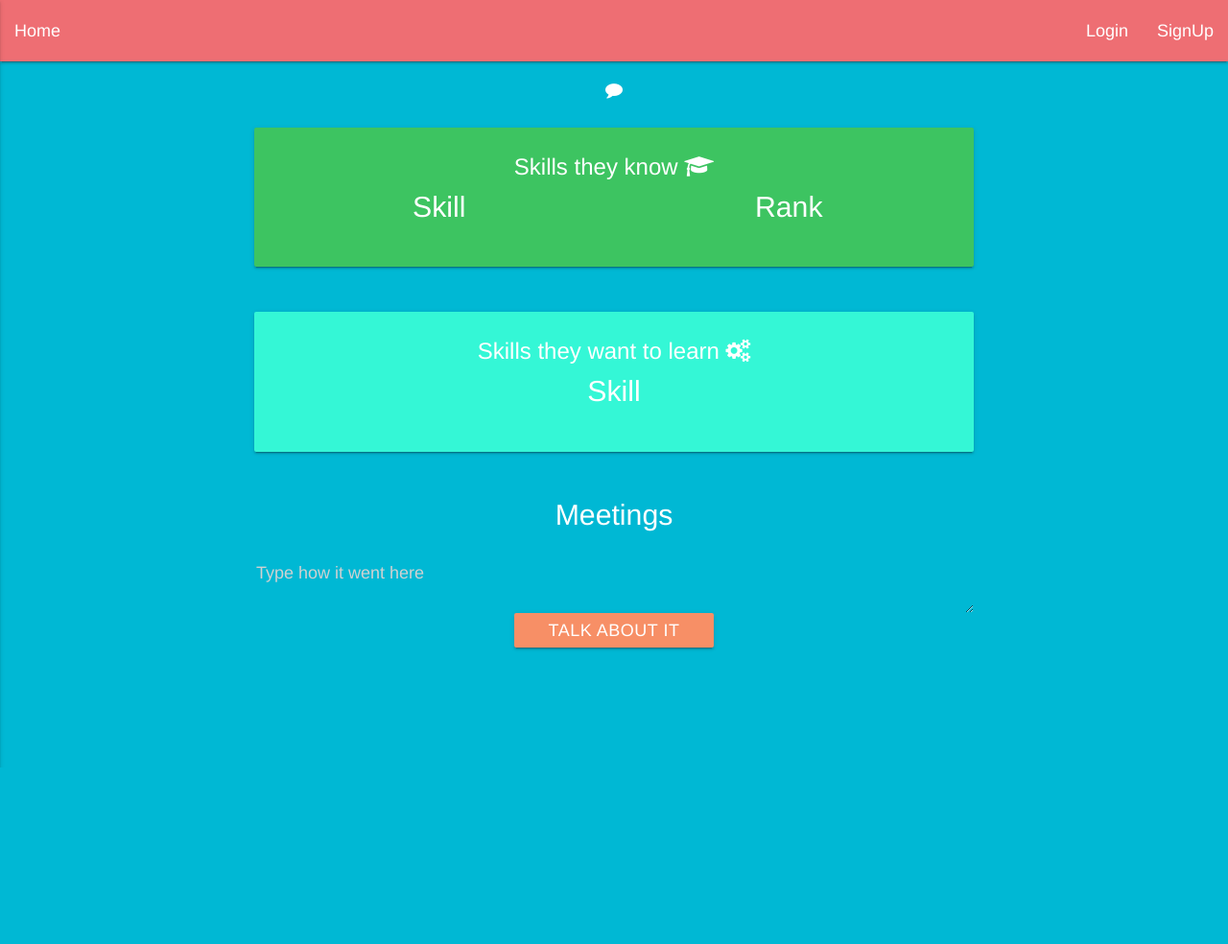
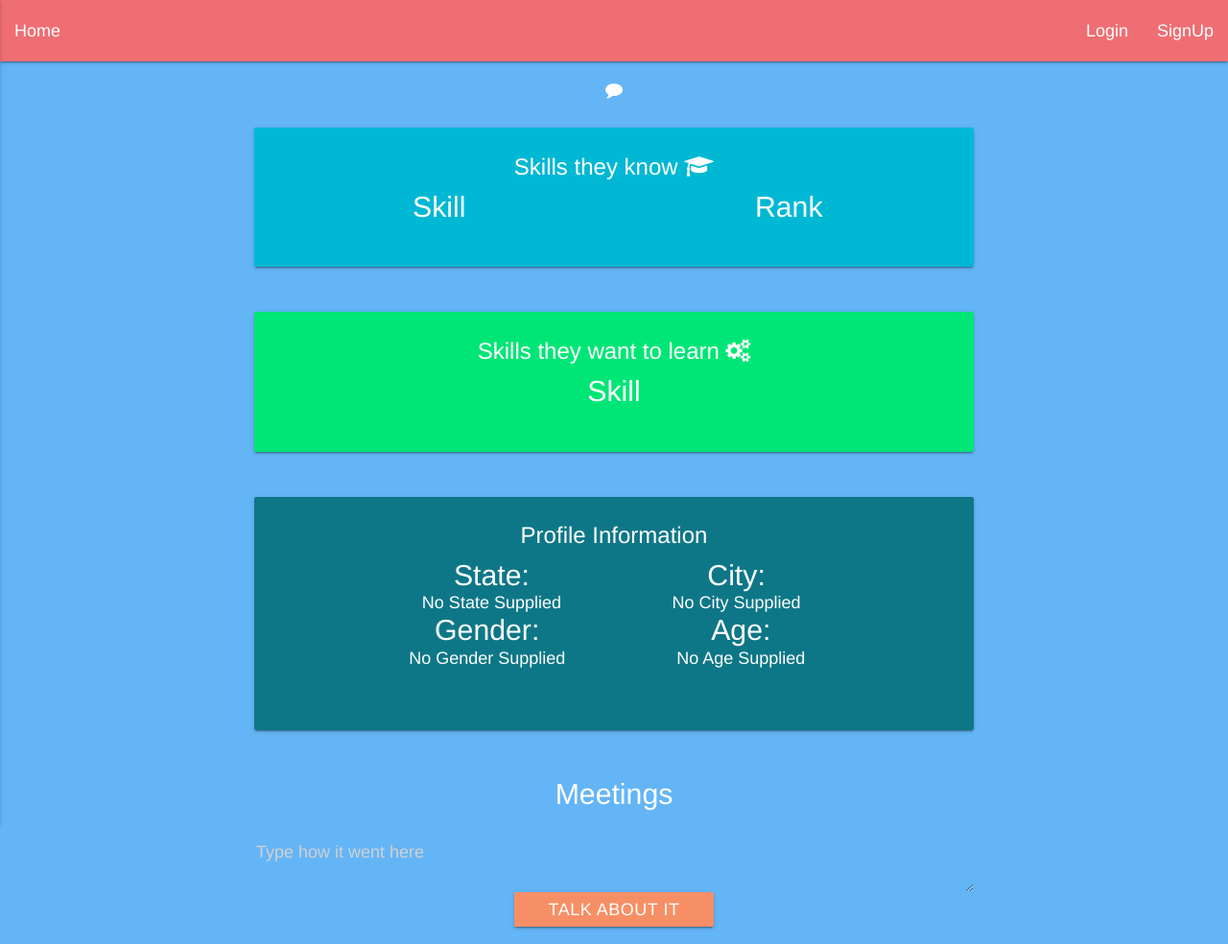
Before and after one commit to bekkblando/skillswap, a Django app: template skillswap/templates/userpage.html in a window 1280 px wide. Shown: the whole page at 96% size. Before the commit the page ends 800 px from the top, so only its background shows below. Run offline with Django 3.2, Linux system fonts and the light colour scheme; the template is opened without the code that fills it, so the values that code supplies are empty; parts of the project's set-up code (start-up, migrations or seed data) failed here and were passed over; some libraries are stand-ins or nearby versions.

Commit message:
Profile info

```diff
--- a/skillswap/swap/forms.py
+++ b/skillswap/swap/forms.py
@@ -30,13 +30,8 @@ class ProfileForm(forms.ModelForm):
         self.fields['zipcode'].label = "Zipcode ↓"
         self.fields['phone'].label = "Phone ↓"
         self.fields['age'].label = "Age ↓"
-
         self.fields['gender'].label = "Gender ↓"
-
-
-
         self.fields['gender'].widget.attrs['placeholder'] = "Gender Here"
-
         self.fields['age'].widget.attrs['age'] = "Enter Your Age Here"
         self.fields['streetaddress'].widget.attrs['placeholder'] = "Type Street Address Here"
         self.fields['city'].widget.attrs['placeholder'] = "Type City Name Here"
--- a/skillswap/templates/userpage.html
+++ b/skillswap/templates/userpage.html
@@ -1,6 +1,6 @@
 {% extends 'base.html' %}
 {% block body %}
-<body style="background:#00B8D4">
+<body class="blue lighten-2">
 <div class="container">
 
 <div class="row" style="margin-top: 20px;margin-bottom: 20px">
@@ -12,7 +12,7 @@
 
 <div class="row">
     <div class="col s12 m12">
-       <div class="card" style="background:#3DC461;">
+       <div class="card cyan accent-4" ">
         <div class="card-content white-text">
           <span class="card-title">Skills they know <i class="fa fa-graduation-cap"></i></span>
 <div class="row">
@@ -37,6 +37,7 @@
         </form></div>
     </div>
 </div>
+
 <div class="col s6 m6 center">
 {{ item.1.rank }}</div></div>
 {% endfor %}
@@ -46,8 +47,8 @@
   </div>
 
 <div class="row">
-    <div class="col s12 m12">
-      <div class="card" style="background:#34F7D6;">
+    <div class="col s12 m12 ">
+      <div class="card  green accent-3">
         <div class="card-content white-text">
           <span class="card-title">Skills they want to learn <i class="fa fa-cogs"></i></span>
 <div class="row">
@@ -80,6 +81,39 @@
     </div>
   </div>
 
+
+
+
+<div class="row">
+    <div class="col s12 m12">
+       <div class="card" style="background:#0E7787;">
+        <div class="card-content white-text">
+          <span class="card-title">Profile Information</span>
+<div class="row">
+<div class="container">
+
+    <div class="col s6 m6"><p class="flow-text">State:</p> {% if object.state  %} {{ object.state }}{% else %}No State Supplied{% endif %}
+    </div>
+<div class="col s6 m6"><p class="flow-text">City:</p> {% if object.city  %} {{ object.city }}{% else %}No City Supplied{% endif %}
+</div></div>
+<div class="row">
+<div class="container">
+
+    <div class="col s6 m6"><p class="flow-text">Gender:</p> {% if object.gender  %} {{ object.gender }}{% else %}No Gender Supplied{% endif %}
+    </div>
+<div class="col s6 m6"><p class="flow-text">Age:</p> {% if object.age  %} {{ object.age }}{% else %}No Age Supplied{% endif %}
+</div></div>
+    </div>
+</div>
+        </div>
+       </div>
+    </div>
+</div>
+
+
+
+
+
 <p class="flow-text" style="color:white">Meetings</p>
 <ul class="collapsible popout" data-collapsible="accordion" style="border-color:#00B8D4">
 {% for item in review %}
```
